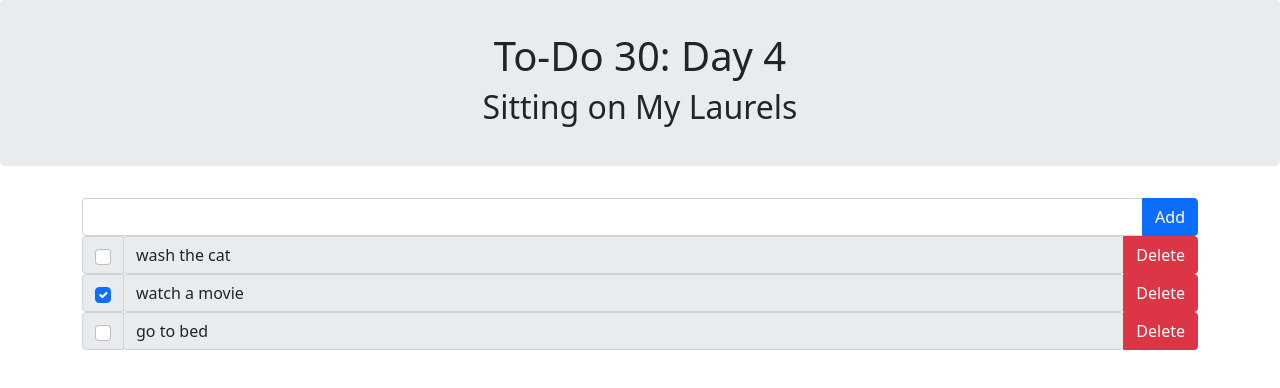
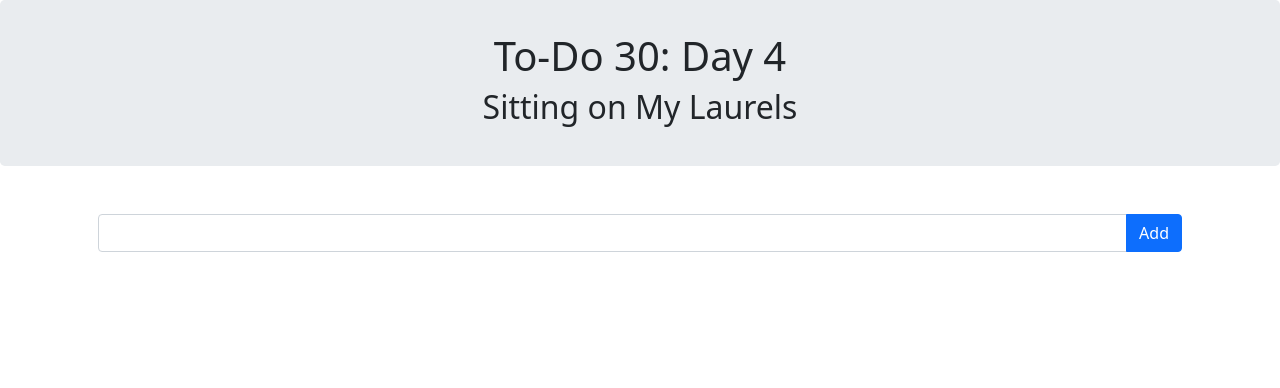
Before and after one commit to ejw773/to-do-30, a React (Create React App) app: page / in a window 1280 px wide. Shown: the top 388 px of the page. Built offline with nearby package versions, Linux system fonts and the light colour scheme.

Commit message:
adds img folder

```diff
--- a/src/components/MainComponent.js
+++ b/src/components/MainComponent.js
@@ -6,23 +6,7 @@ import TaskList from './TaskListComponent';
 
 
 const Main = () => {
-    const [taskList, setTaskList] = useState([
-        {
-            id: 0,
-            task: 'wash the cat',
-            isComplete: false
-        },
-        {
-            id: 1,
-            task: 'watch a movie',
-            isComplete: true
-        },
-        {
-            id: 3,
-            task: 'go to bed',
-            isComplete: false
-        }
-    ])
+    const [taskList, setTaskList] = useState([])
     const makeNewId = () => {
         let newId = 0;
         if (taskList.length >= 1) {
--- a/src/components/NewTaskComponent.js
+++ b/src/components/NewTaskComponent.js
@@ -9,15 +9,21 @@ const NewTask = ({addTask}) => {
     const handleChange = ({target}) => {
         let newInput = target.value;
         setUserInput(newInput);
+    };
+    const handleClick = () => {
+        if (userInput !== '') {
+            addTask(userInput);
+            setUserInput('');
+        }
     }
     return (
-        <Row>
+        <Row className="p-3">
             <InputGroup>
                 <FormControl
                     onChange={handleChange}
                     value={userInput}
                 />
-                <Button onClick={() => {addTask(userInput)}}>Add</Button>
+                <Button onClick={handleClick}>Add</Button>
             </InputGroup>
         </Row>
     )
--- a/src/components/TaskListComponent.js
+++ b/src/components/TaskListComponent.js
@@ -1,5 +1,4 @@
 import React from 'react';
-import Container from 'react-bootstrap/Container';
 import Button from 'react-bootstrap/Button';
 import InputGroup from 'react-bootstrap/InputGroup';
 import Row from 'react-bootstrap/Row';
@@ -8,9 +7,9 @@ import Col from 'react-bootstrap/Col';
 const TaskList = ({toggleStatus, deleteTask, taskList}) => {
     return (
 
-        <Row>
+        <Row className="p-3">
             {taskList.map((item, index) => { return (
-                <InputGroup key={index}>
+                <InputGroup key={index} className="p-1">
                     <InputGroup.Checkbox aria-label="Checkbox for following text input" id={item.id} name={item.task} value={item.task} checked={item.isComplete} onChange={() => toggleStatus(item.id)} />
                     <Col>
                         <InputGroup.Text>{item.task}</InputGroup.Text>
```
Also changed, not shown: src/img/paper-background.jpg (added), 1 other file (tests, documents, lock files or other folders).
